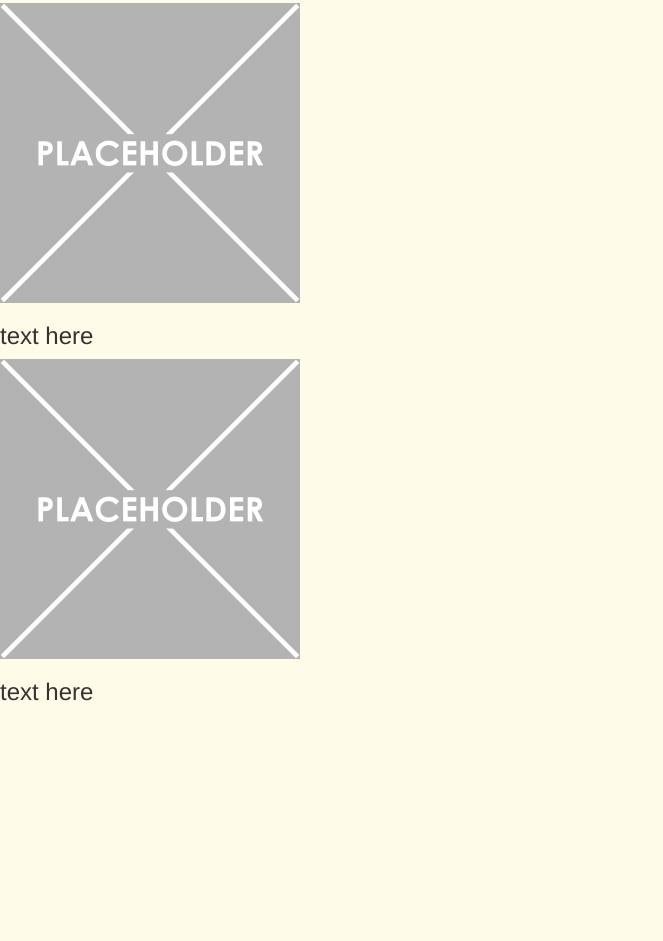
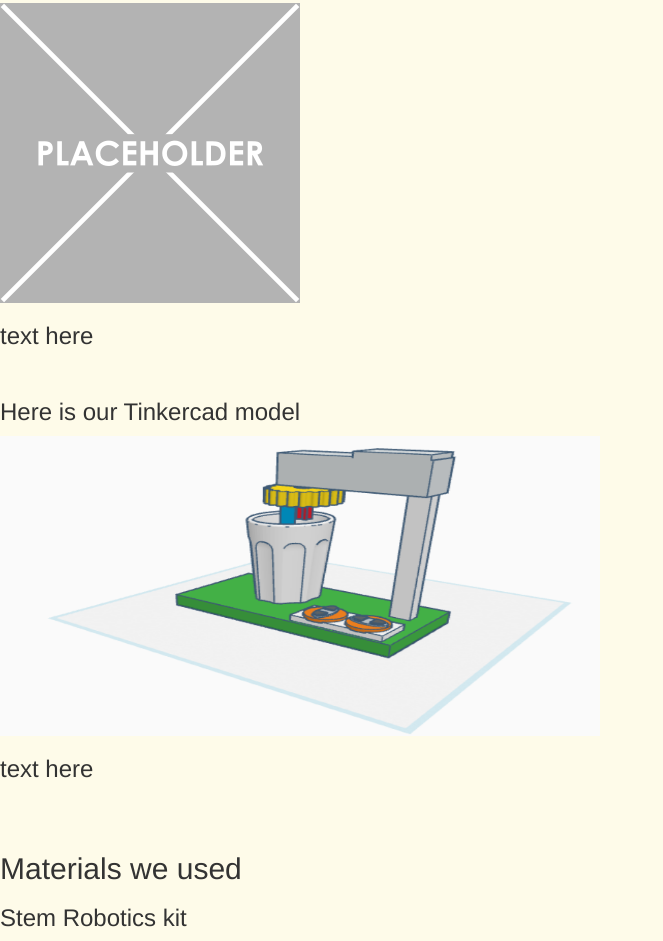
Before and after one commit to Saharsh0/Design-fest-Website, a plain HTML site: page index.html in a window 1280 px wide. Shown: the part 263-1204 px from the top of the page, without its empty margins (0-663 px from the left). Before the commit the page ends 979 px from the top, so only its background shows below. Drawn offline with nearby package versions, Linux system fonts and the light colour scheme.

Commit message:
Add files via upload

```diff
--- a/index.html
+++ b/index.html
@@ -11,16 +11,25 @@
     <h4 class="small" id="members">By - Saharsh Nandamuri, Rohit Sai Suryadevera, Taanish Agarwal</h4>
 
 
-<h3 id="text">Hey ! If you are struggling to stir or your hands are sore , you found the right place. We , the —(our group name) created the robot which can stir automatically for how much time you want it to. This is our prototype.</h3>
+    <h3 id="text">Hey ! If you are struggling to stir or your hands are sore , you found the right place. We , the —(our
+        group name) created the robot which can stir automatically for how much time you want it to. This is our
+        prototype.</h3>
 
-<!-- Insert Tinkercad picture below -->
-<img src="Placeholder.png" id="img1">
-<!-- write somthing about the tinkercad picture below -->
-<h3 id="text">text here</h3>
+       <!-- Insert drone shot below -->
+    <img src="Placeholder.png" id="img1">
+    <!-- Write somthing about the drone shot -->
+    <h3 id="text">text here</h3>
 
-<!-- Insert drone shot below -->
-<img src="Placeholder.png">
-<!-- Write somthing about the drone shot -->
-<h3 id="text"> text here</h3>
+    <br>
+
+    <h3>Here is our Tinkercad model</h3>
+    <!-- Insert Tinkercad picture below -->
+    <img id="tinkercad" src="Tinkercad.png">
+     <!-- write somthing about the tinkercad picture below -->
+    <h3 id="text"> text here</h3>
+    <br><br>
+
+    <h2>Materials we used</h2>
+    <h3>Stem Robotics kit</h3>
 
 </body>
--- a/style.css
+++ b/style.css
@@ -28,3 +28,9 @@
 {
     background-color: rgb(254, 251, 233);
 }
+
+#tinkercad
+{
+    width: 600px;
+    height: 300px;
+}
```
Also changed, not shown: Tinkercad.png (added).
